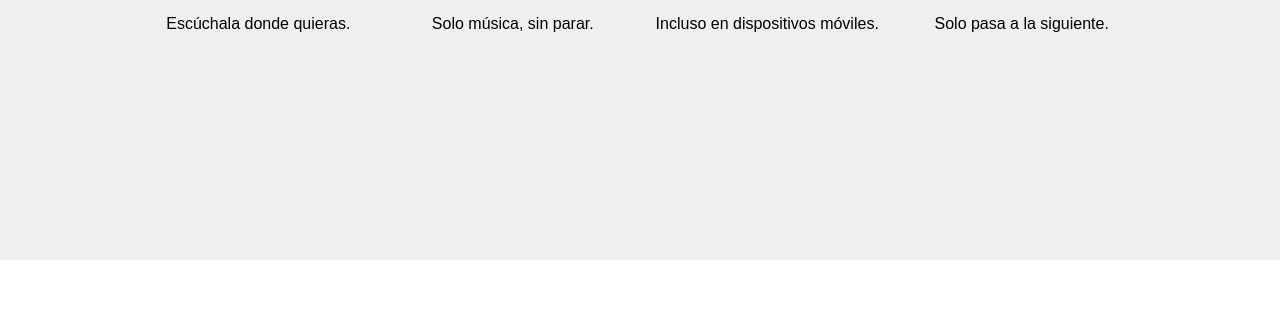
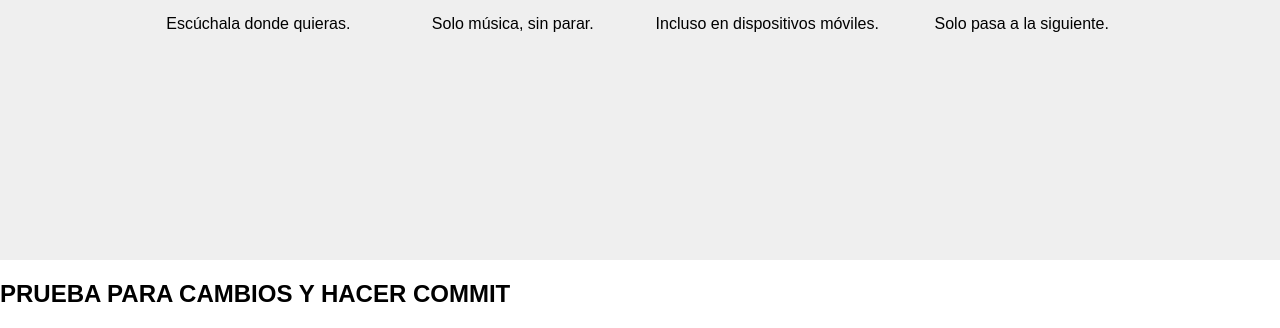
Before and after one commit to JorgeSolMar/Vista-Spotify-Premium, a plain HTML site: page index.html in a window 1280 px wide. Shown: the part 689-1017 px from the top of the page. Before the commit the page ends 949 px from the top, so only its background shows below. Drawn offline with Linux system fonts and the light colour scheme.

Commit message:
Se agrega línea para prueba historial git

```diff
--- a/index.html
+++ b/index.html
@@ -66,6 +66,9 @@
             </div>
 
         </div>
+        <div>
+            <h1>PRUEBA PARA CAMBIOS Y HACER COMMIT</h1>
+        </div>
 
 
 
```
